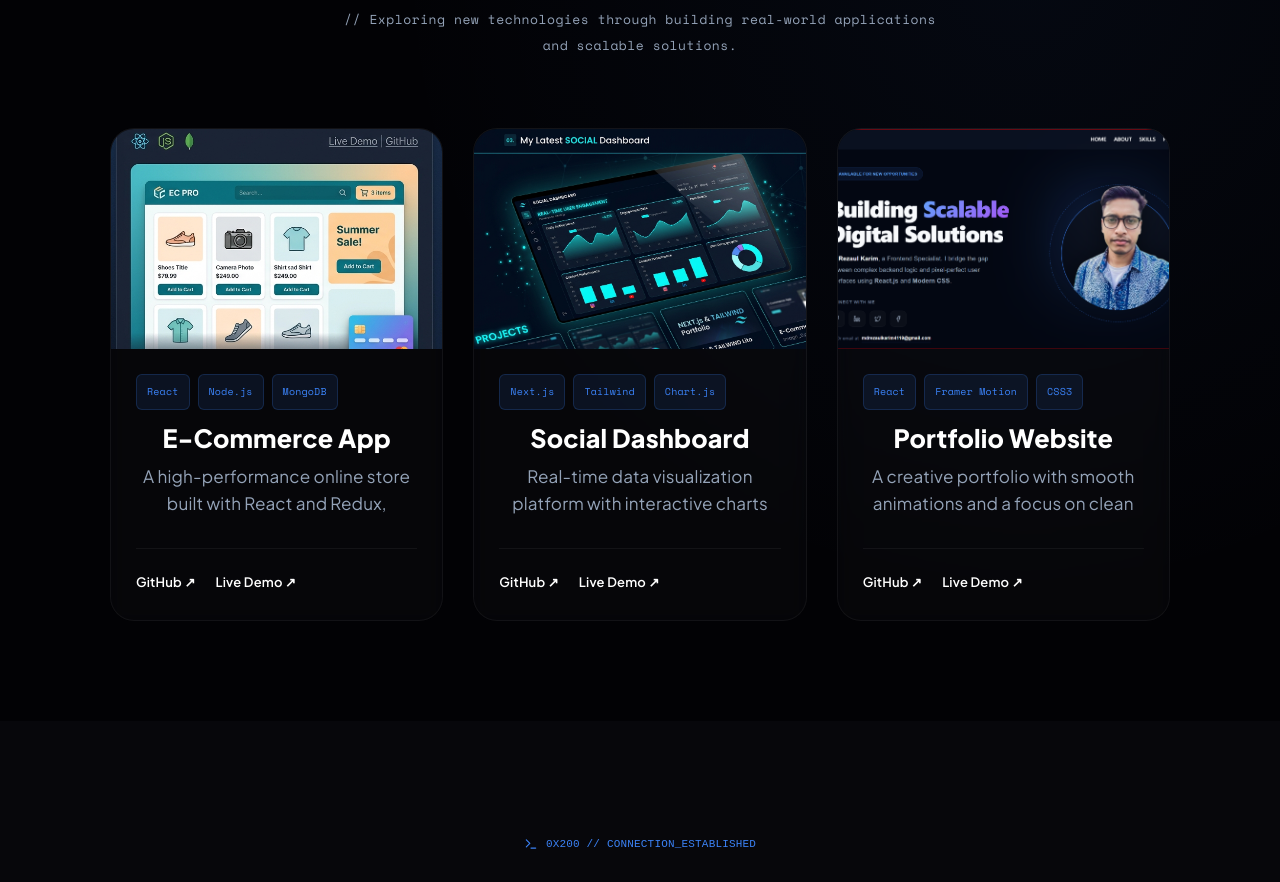
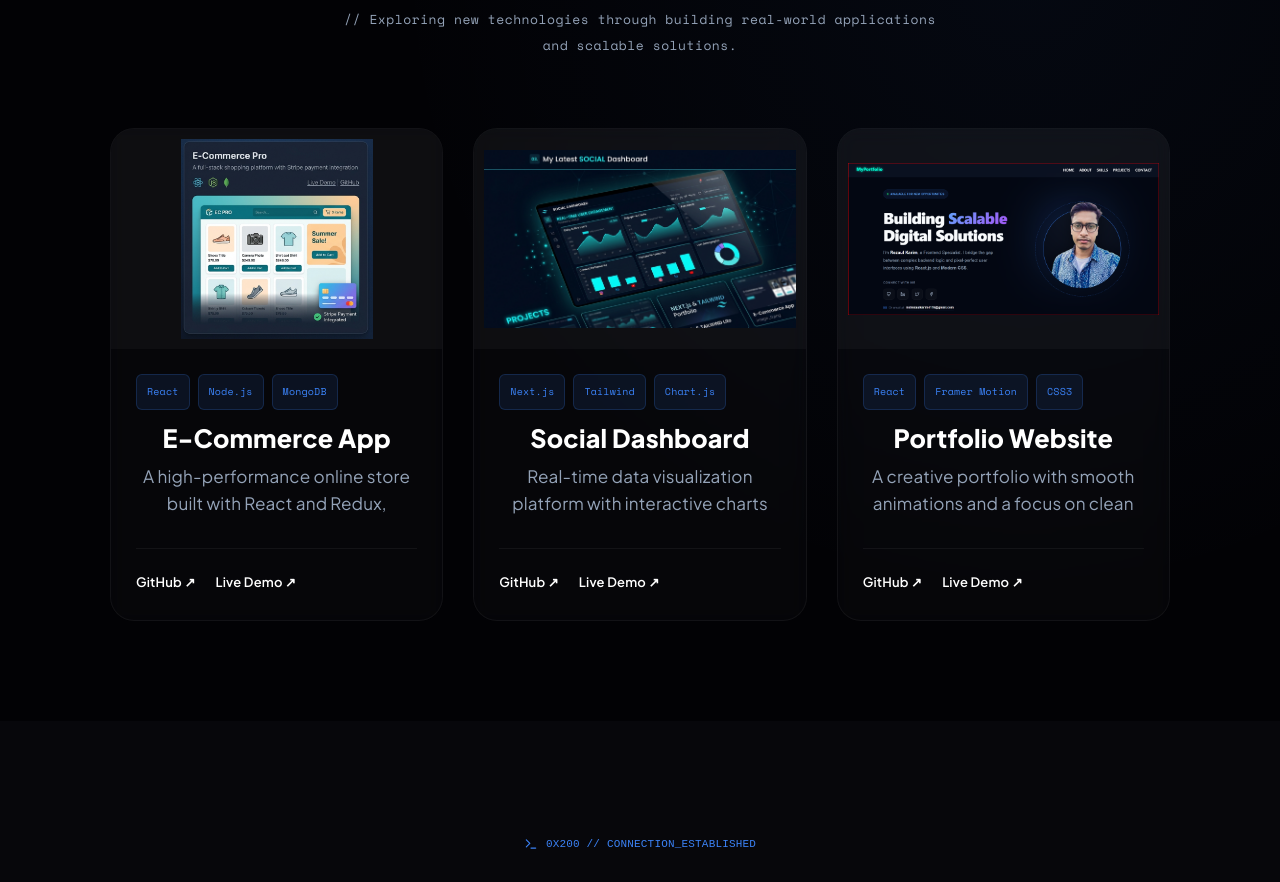
Before and after one commit to rezaul3950/react-portfolio, a React (Vite) app: page / in a window 1280 px wide. Shown: the part 4040-4922 px from the top of the page. Built offline with nearby package versions, Linux system fonts and the light colour scheme.

Commit message:
Fix project images to display fully with object-fit: contain

```diff
--- a/src/components/Projects/Projects.css
+++ b/src/components/Projects/Projects.css
@@ -92,12 +92,14 @@
   position: relative;
   height: 220px;
   overflow: hidden;
+  background: rgba(255, 255, 255, 0.03);
 }
 
 .project-img img {
   width: 100%;
   height: 100%;
-  object-fit: cover;
+  object-fit: contain;
+  padding: 10px;
   transition: transform 0.6s cubic-bezier(0.2, 1, 0.3, 1);
 }
 
```
